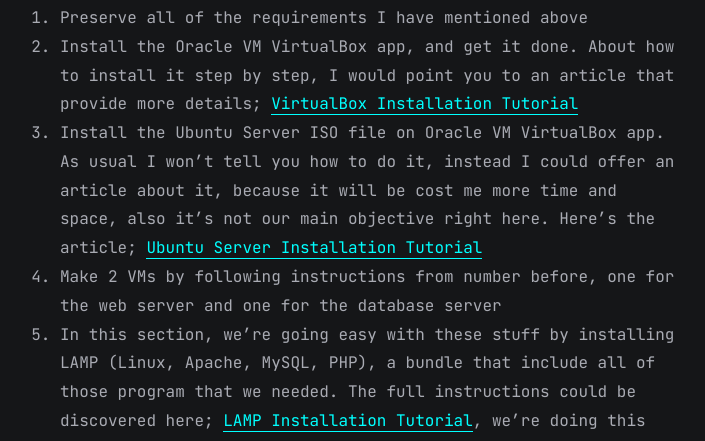
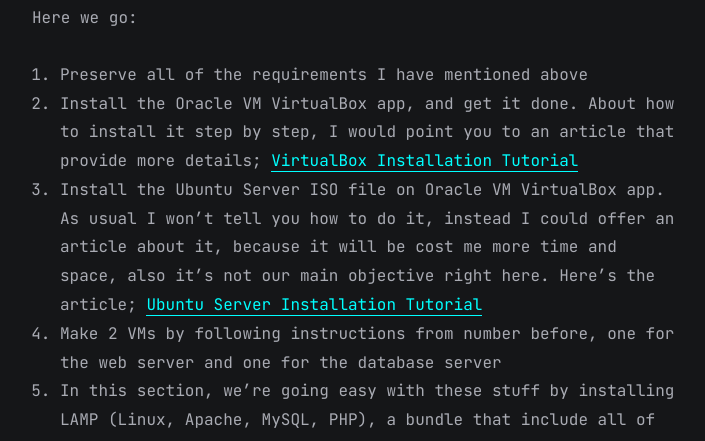
Before and after one commit to ronilapendoz/wyebit.github.io, a Jekyll site: the page built from all_collections/_posts/2022-09-15-create-2-VM-1-VM-with-3-wordpress inside-and-1-VM-with-3-databases-inside.md, in a window 1280 px wide and 900 px high, scrolled down 942 px, cut to the strip 253-694 px from the top of the window. Shown: the whole strip, without its empty margins (283-988 px from the left). Built offline with Jekyll 4.4.1, drawn with Linux system fonts in a browser that asks for light colours; emoji names are drawn with the system emoji font.

Commit message:
Update 2022-09-15-create-2-VM-1-VM-with-3-wordpress inside-and-1-VM-with-3-databases-inside.md

```diff
--- a/all_collections/_posts/2022-09-15-create-2-VM-1-VM-with-3-wordpress inside-and-1-VM-with-3-databases-inside.md
+++ b/all_collections/_posts/2022-09-15-create-2-VM-1-VM-with-3-wordpress inside-and-1-VM-with-3-databases-inside.md
@@ -17,6 +17,7 @@ categories: ["wordpress", "mysql", "tutorial", "assignment", "database security"
 
 ![topology](https://github.com/wyebit/wyebit.github.io/blob/main/assets/images/posts/2022-09-15-create-2-VM-1-VM-with-3-wordpress%20inside-and-1-VM-with-3-databases-inside/topology.png?raw=true)
 
+Here we go:
 1.	Preserve all of the requirements I have mentioned above
 2.	Install the Oracle VM VirtualBox app, and get it done. About how to install it step by step, I would point you to an article that provide more details; [VirtualBox Installation Tutorial](https://www.virtualbox.org/manual/ch02.html)
 3.	Install the Ubuntu Server ISO file on Oracle VM VirtualBox app. As usual I won’t tell you how to do it, instead I could offer an article about it, because it will be cost me more time and space, also it’s not our main objective right here. Here’s the article; [Ubuntu Server Installation Tutorial](https://adinusa.id/content/post/blogs/panduan-install-ubuntu-server-di-virtualbox/)
```
